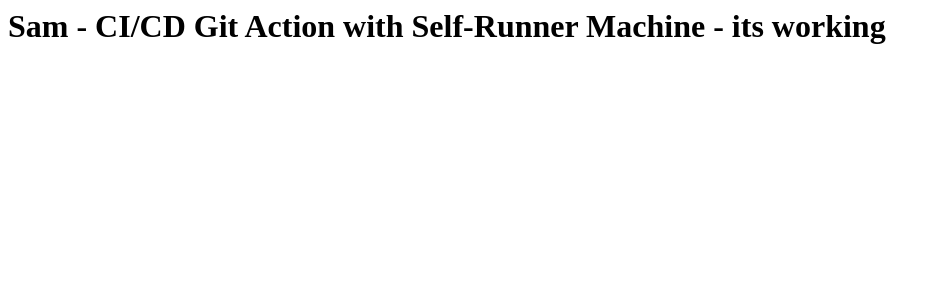
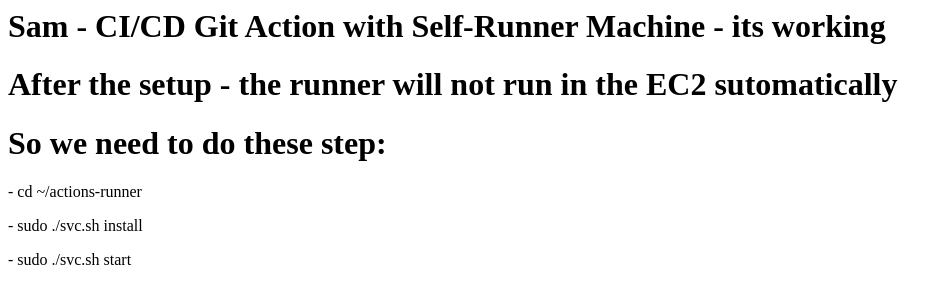
Before and after one commit to SamDonald-A/sam_CI-CD_Basic, a plain HTML site: page index.html in a window 1280 px wide. Shown: the whole page, without its empty margins (0-952 px from the left). Drawn offline with Linux system fonts and the light colour scheme.

Commit message:
Update index.html

```diff
--- a/index.html
+++ b/index.html
@@ -1 +1,9 @@
 <h1>Sam - CI/CD Git Action with Self-Runner Machine - its working</h1>
+
+<h1>After the setup - the runner will not run in the EC2 sutomatically</h1>
+
+<h1>So we need to do these step:</h1>
+
+<p> - cd ~/actions-runner</p>
+<p> - sudo ./svc.sh install</p>
+<p> - sudo ./svc.sh start</p>
```
